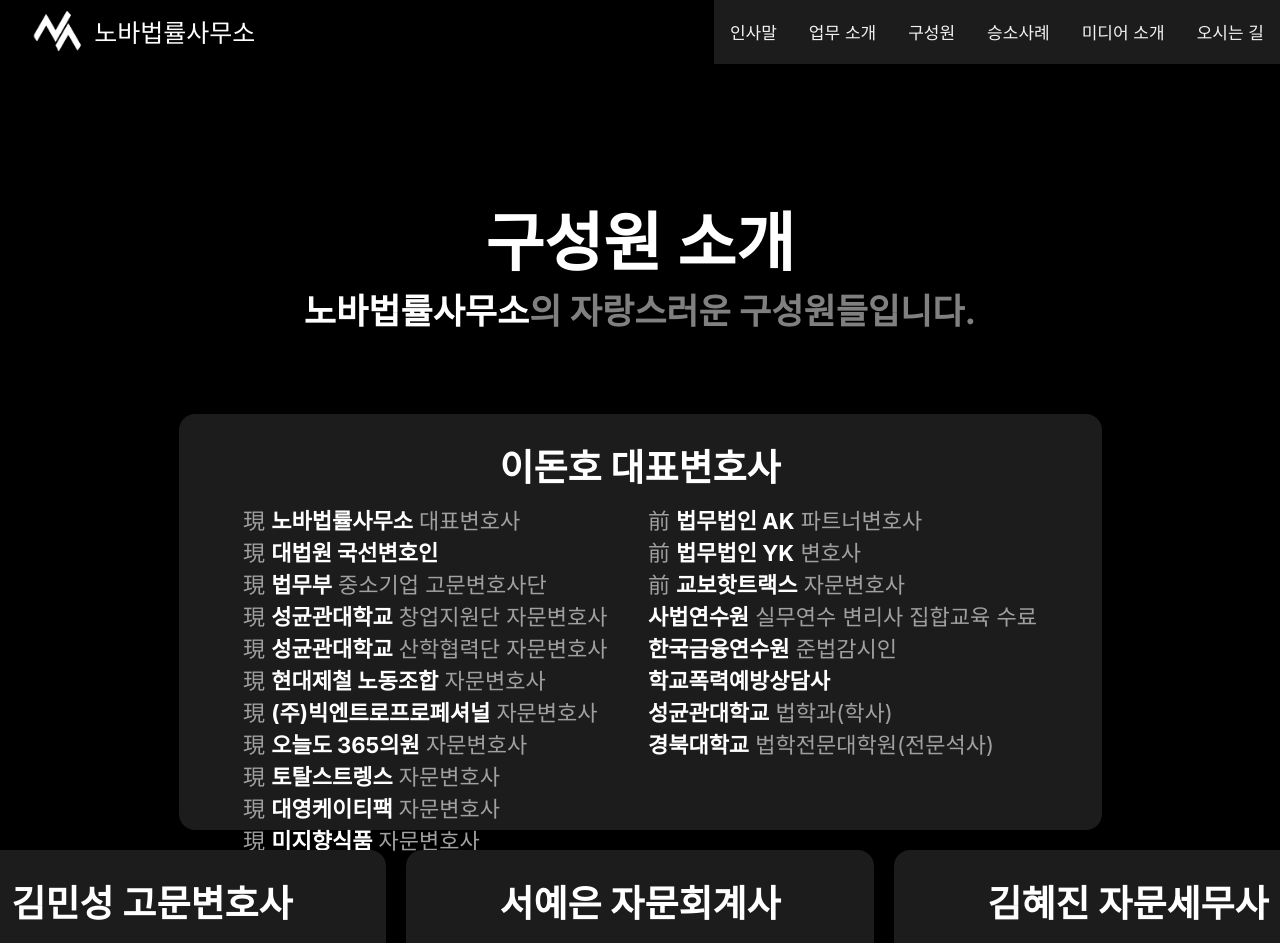
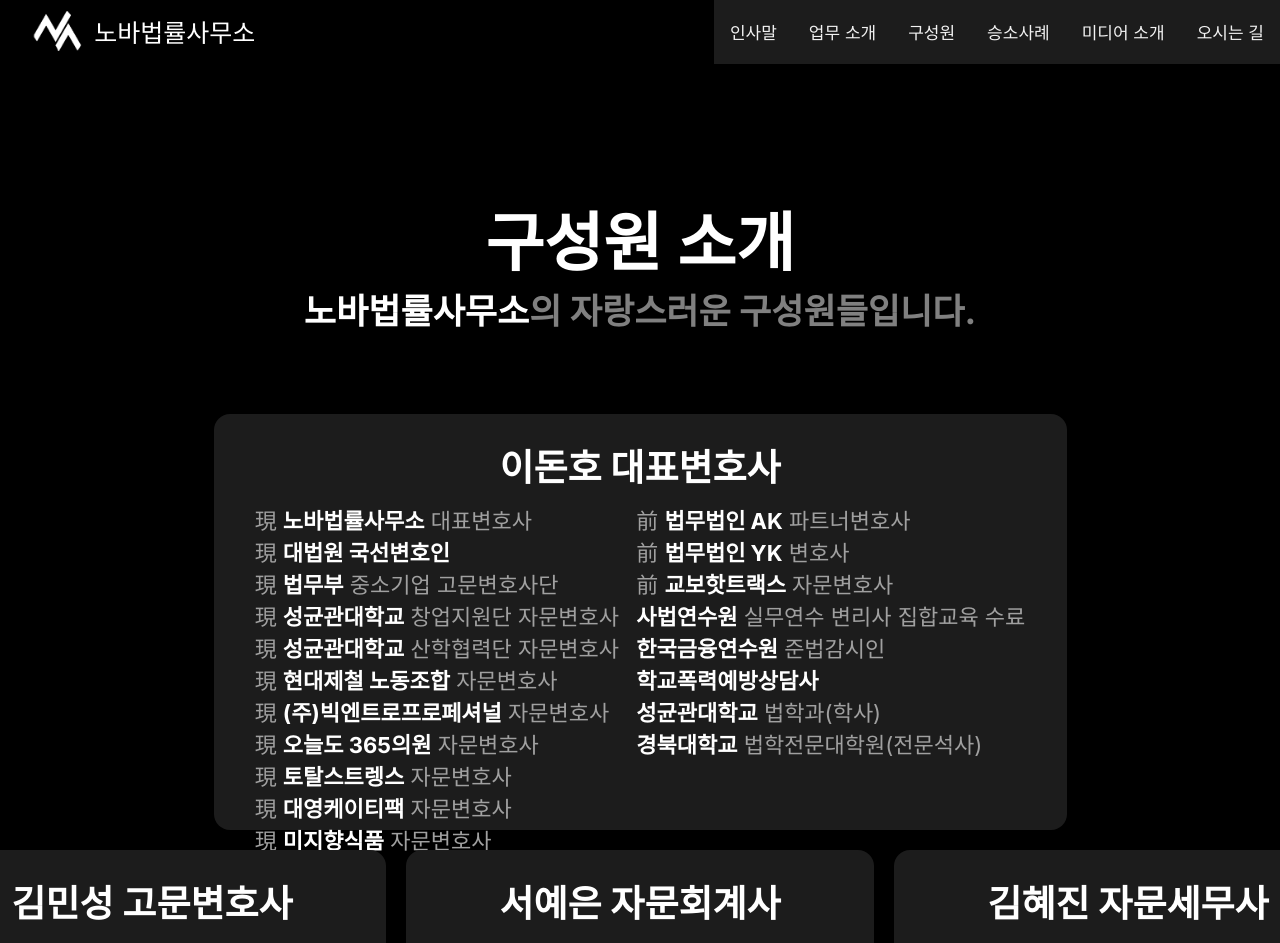
Before and after one commit to MisterKinn/novalaw, a Next.js app: page /members in a window 1280 px wide. Shown: the top 943 px of the page. Built offline with nearby package versions, Linux system fonts and the light colour scheme.

Commit message:
EditDonho Card  Width

```diff
--- a/src/styles/novalaw.css
+++ b/src/styles/novalaw.css
@@ -215,7 +215,7 @@
 
 .donho-card-container {
     height: 10.5em;
-    width: 25em;
+    width: 23em;
 }
 
 .white {
```
